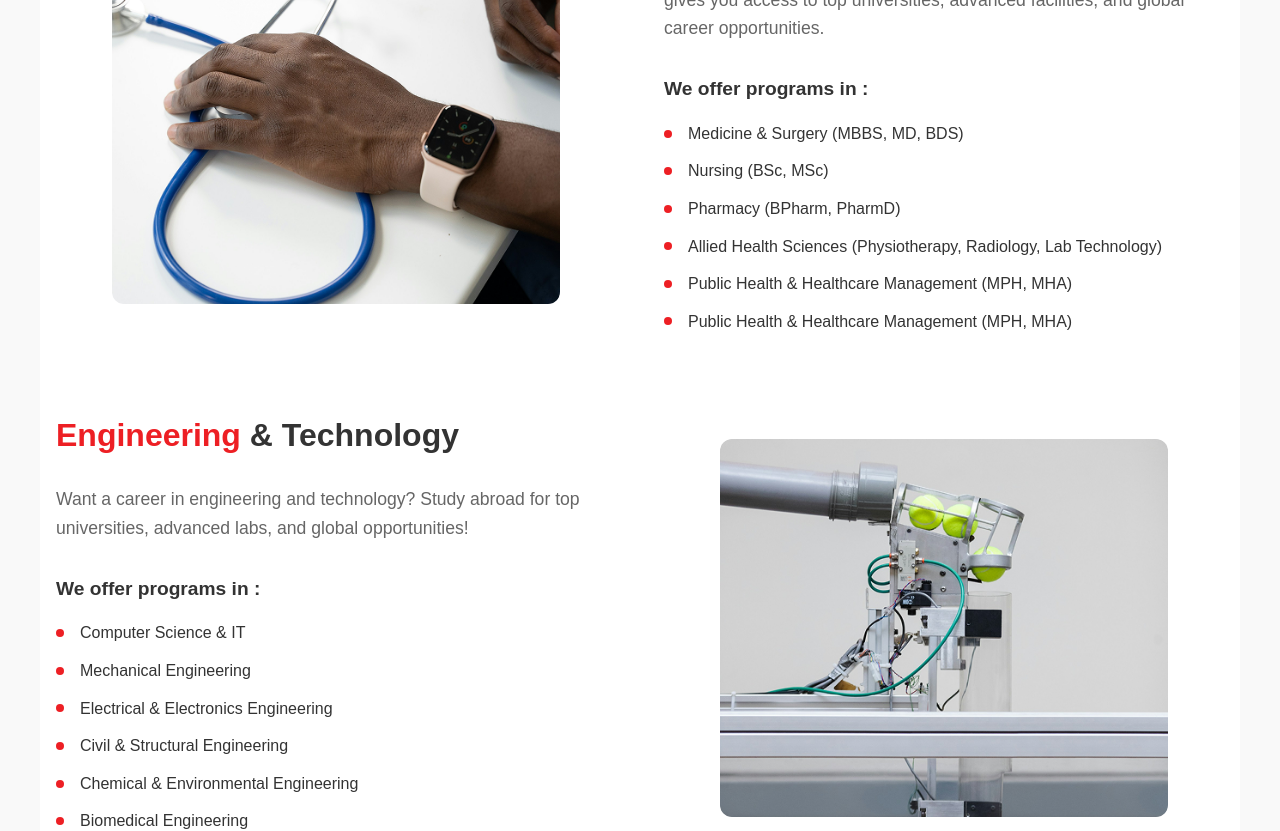
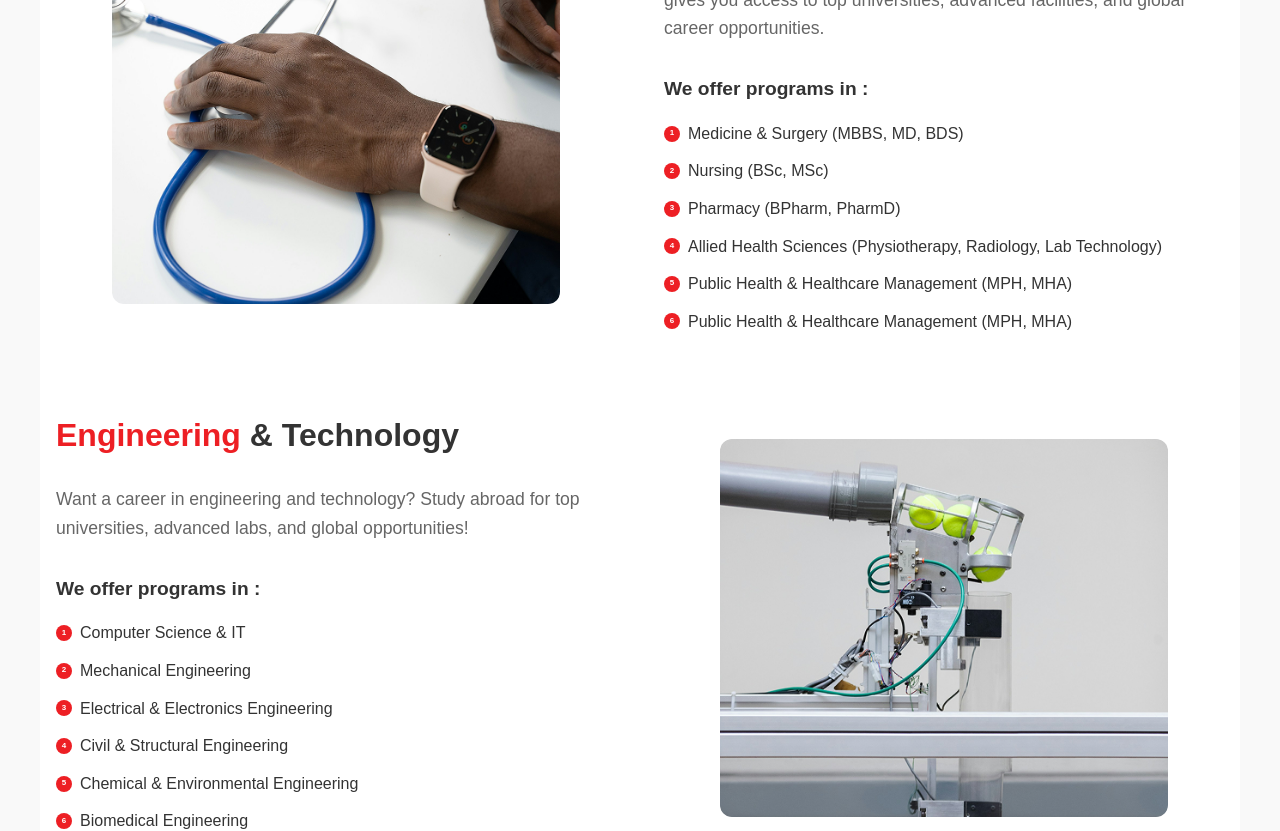
Before and after one commit to nidhinnidhin/learning-web, a Next.js app: page / in a window 1280 px wide. Shown: the part 2080-2911 px from the top of the page. Built offline with nearby package versions, Linux system fonts and the light colour scheme.

Commit message:
listitems counter set

```diff
--- a/src/styles/globals.scss
+++ b/src/styles/globals.scss
@@ -1,31 +1,26 @@
-// Variables
-$primary-color: #ED1F24;
+$primary-color: #ed1f24;
 $text-color: #333;
 $background-color: #fff;
 $max-width: 1200px;
 $mobile-padding: 2rem 1rem;
 
-// Mixins
 @mixin flex-center {
   display: flex;
   justify-content: center;
   align-items: center;
 }
-
 @mixin section-container {
   padding: $mobile-padding;
   background-color: $background-color;
   margin: 0 auto;
   max-width: $max-width;
 }
-
 @mixin hover-transform {
   transition: transform 0.3s;
   &:hover {
     transform: translateY(-5px);
   }
 }
-
 @mixin list-style {
   list-style: none;
   li {
@@ -45,22 +40,17 @@ $mobile-padding: 2rem 1rem;
     }
   }
 }
-
-// Global styles
 * {
   margin: 0;
   padding: 0;
   box-sizing: border-box;
 }
-
 body {
   font-family: Arial, sans-serif;
   color: $text-color;
   line-height: 1.6;
   background-color: #f9f9f9;
 }
-
-// Hero section
 .hero {
   padding: 4rem 2rem;
   text-align: center;
@@ -68,7 +58,6 @@ body {
   @media (max-width: 768px) {
     padding: 3rem 1rem;
   }
-
   .hero-content {
     margin-bottom: 3rem;
     h1 {
@@ -89,12 +78,10 @@ body {
       margin: 0 auto 2rem;
     }
   }
-
   .search-box {
     display: flex;
     max-width: 500px;
     margin: 0 auto;
-
     input {
       flex: 1;
       padding: 0.75rem;
@@ -107,7 +94,6 @@ body {
         color: #999;
       }
     }
-
     button {
       padding: 0.75rem 1.5rem;
       font-size: 1rem;
@@ -121,7 +107,6 @@ body {
         background-color: darken($primary-color, 10%);
       }
     }
-
     @media (max-width: 768px) {
       flex-direction: column;
       gap: 0.5rem;
@@ -137,14 +122,12 @@ body {
       }
     }
   }
-
   .program-cards {
     display: grid;
     grid-template-columns: repeat(4, 1fr);
     gap: 2rem;
     max-width: $max-width;
     margin: 0 auto;
-
     @media (max-width: 1200px) {
       grid-template-columns: repeat(3, 1fr);
       gap: 1.5rem;
@@ -156,12 +139,10 @@ body {
       gap: 0.5rem;
       padding: 0 0.5rem;
     }
-
     .card {
       background: white;
       text-align: center;
       @include hover-transform;
-
       img {
         width: 100%;
         max-width: 280px;
@@ -173,7 +154,6 @@ body {
           height: 160px;
         }
       }
-
       h3 {
         font-size: 1.1rem;
         font-weight: 500;
@@ -184,18 +164,14 @@ body {
     }
   }
 }
-
-// Academic opportunities section
 .academic-opportunities {
   @include section-container;
   padding-top: 4rem;
   padding-bottom: 4rem;
-
   .section-header {
     text-align: center;
     max-width: 800px;
     margin: 0 auto 3rem;
-
     h2 {
       font-size: 2rem;
       font-weight: 600;
@@ -210,21 +186,18 @@ body {
       line-height: 1.6;
     }
   }
-
   .programs-grid {
     display: grid;
     grid-template-columns: repeat(3, 1fr);
     gap: 2rem;
     max-width: $max-width;
     margin: 0 auto;
-
     @media (max-width: 1024px) {
       grid-template-columns: repeat(2, 1fr);
     }
     @media (max-width: 768px) {
       grid-template-columns: 1fr;
     }
-
     .program-category {
       background: white;
       padding: 1.5rem;
@@ -234,14 +207,12 @@ body {
       flex-direction: column;
       position: relative;
       min-height: 450px;
-
       h3 {
         color: $text-color;
         margin-bottom: 1rem;
         font-size: 1.4rem;
         font-weight: 600;
       }
-
       .duration {
         @include flex-center;
         gap: 0.5rem;
@@ -255,14 +226,12 @@ body {
           height: 16px;
         }
       }
-
       p {
         color: #666;
         margin-bottom: 1rem;
         font-size: 0.8rem;
         line-height: 1.5;
       }
-
       ul {
         list-style: none;
         margin: 0 0 1.5rem;
@@ -275,7 +244,6 @@ body {
           padding-left: 2rem;
           font-size: 1rem;
           color: #000;
-
           &::before {
             content: "";
             background-image: url("/Vector.png");
@@ -287,13 +255,11 @@ body {
             left: 0;
             top: 0.1rem;
           }
-
           &:last-child {
             margin-bottom: 0;
           }
         }
       }
-
       .more-details {
         display: inline-block;
         color: $primary-color;
@@ -317,18 +283,13 @@ body {
     }
   }
 }
-
-
-// Specialized programs section
 .specialized-programs {
   @include section-container;
   background-color: #f8f8f8;
-
   .program {
     margin-bottom: 2rem;
     padding: 1.5rem 1rem;
     background: white;
-
     .program-header {
       @include flex-center;
       justify-content: flex-start;
@@ -341,7 +302,6 @@ body {
         margin: 0;
       }
     }
-
     ul {
       columns: 2;
       column-gap: 2rem;
@@ -377,7 +337,6 @@ body {
         columns: 1;
       }
     }
-
     &.medical {
       border-left: 4px solid $primary-color;
     }
@@ -392,20 +351,16 @@ body {
     }
   }
 }
-
-// Section content mixin
 @mixin section-content {
   .section-content {
     display: flex;
     gap: 3rem;
     max-width: $max-width;
     margin: 0 auto;
-
     @media (max-width: 768px) {
       flex-direction: column;
       gap: 2rem;
       padding: 0 1rem;
-
       .section-image {
         order: -1;
         img {
@@ -415,7 +370,6 @@ body {
         }
       }
     }
-
     .section-image {
       flex: 1;
       @include flex-center;
@@ -429,13 +383,11 @@ body {
         }
       }
     }
-
     .section-details {
       flex: 1;
       @media (max-width: 768px) {
         text-align: center;
       }
-
       h2 {
         font-size: 2rem;
         font-weight: 600;
@@ -447,7 +399,6 @@ body {
           color: $primary-color;
         }
       }
-
       p {
         color: #666;
         font-size: 1.1rem;
@@ -457,7 +408,6 @@ body {
           font-size: 1rem;
         }
       }
-
       h3 {
         font-size: 1.2rem;
         font-weight: 700;
@@ -466,31 +416,53 @@ body {
           font-size: 1.1rem;
         }
       }
+      ul {
+        counter-reset: item;
+        padding-left: 0;
+        list-style: none;
 
-      ul {
         @include list-style;
+
         @media (max-width: 768px) {
           display: inline-block;
           text-align: left;
+        }
+
+        li {
+          position: relative;
+          gap: 20px;
+
+          &::before {
+            counter-increment: item;
+            content: counter(item);
+            position: absolute;
+            width: 1rem;
+            height: 1rem;
+            background-color: #ed1f24;
+            color: white;
+            font-weight: bold;
+            border-radius: 50%;
+            display: flex;
+            align-items: center;
+            justify-content: center;
+            font-size: 0.5rem;
+          }
         }
       }
     }
   }
 }
 
-// Medical & Healthcare section
 .medical-healthcare {
   @include section-container;
   @include section-content;
 }
 
-// Engineering & Technology section
 .Engineering-Technology {
   @include section-container;
   @include section-content;
 }
 
-// Business & Management section
 .Business-Management {
   @include section-container;
   @include section-content;
@@ -510,7 +482,7 @@ body {
       margin-bottom: 2.5rem;
 
       span {
-        color: black; // Your accent color - adjust as needed
+        color: black;
       }
     }
   }
```
